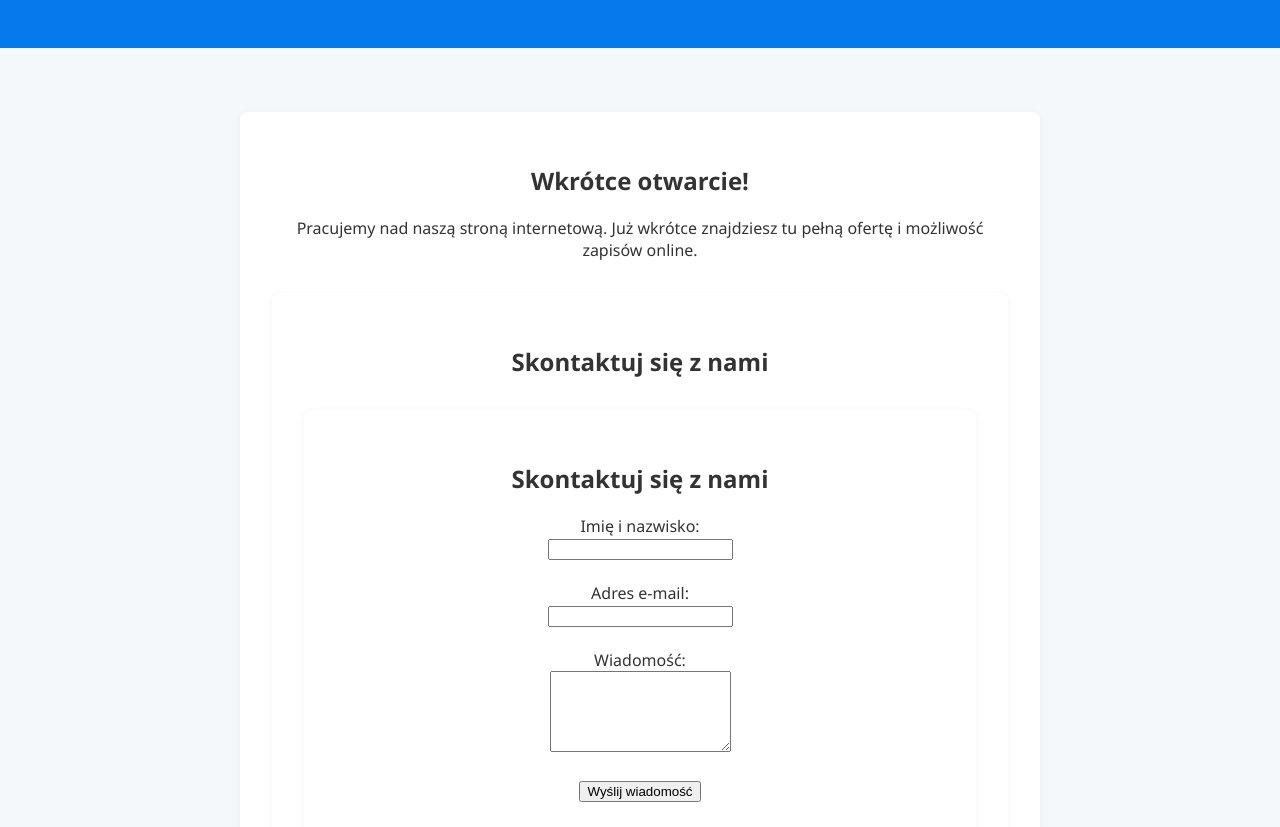
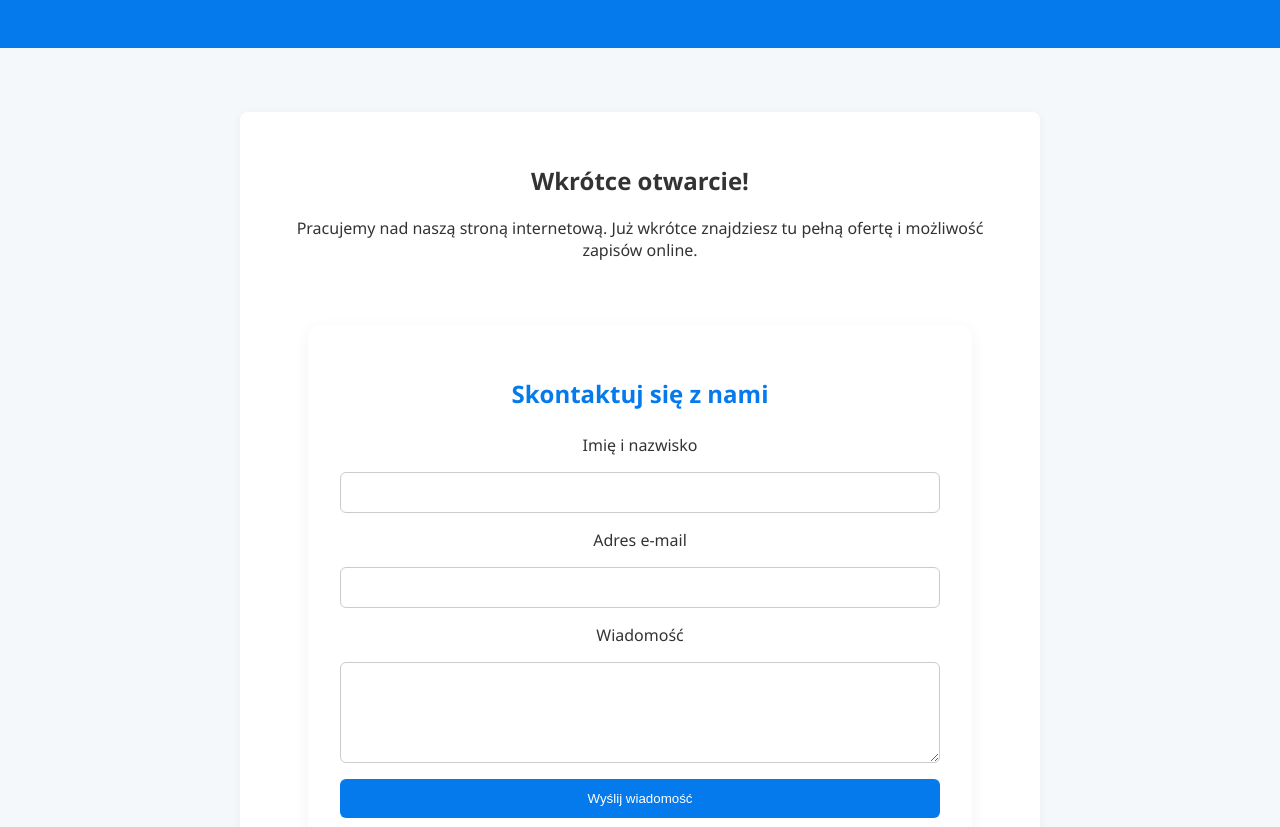
Before and after one commit to moa210/IntyCareClinic, a plain HTML site: page index.html in a window 1280 px wide. Shown: the part 125-952 px from the top of the page. Drawn offline with Linux system fonts and the light colour scheme.

Commit message:
form change

```diff
--- a/index.html
+++ b/index.html
@@ -68,26 +68,29 @@
     <section>
       <h2>Wkrótce otwarcie!</h2>
       <p>Pracujemy nad naszą stroną internetową. Już wkrótce znajdziesz tu pełną ofertę i możliwość zapisów online.</p>
-      <section>
-  <h2>Skontaktuj się z nami</h2>
-<section>
-  <h2>Skontaktuj się z nami</h2>
-  <form action="https://formsubmit.co/el/wuzopi" method="POST">
+
+<section style="max-width: 600px; margin: 4rem auto; background: #ffffff; padding: 2rem; border-radius: 12px; box-shadow: 0 4px 16px rgba(0,0,0,0.05); font-family: 'Segoe UI', sans-serif;">
+  <h2 style="color: #047aed; text-align: center; margin-bottom: 1.5rem;">Skontaktuj się z nami</h2>
+
+  <form action="https://formsubmit.co/el/wuzopi" method="POST" style="display: flex; flex-direction: column; gap: 1rem;">
     <input type="hidden" name="_captcha" value="false">
     <input type="hidden" name="_next" value="https://www.intycare.pl/dziekujemy.html">
 
-    <label for="name">Imię i nazwisko:</label><br>
-    <input type="text" id="name" name="name" required><br><br>
+    <label for="name">Imię i nazwisko</label>
+    <input type="text" id="name" name="name" required style="padding: 0.75rem; border: 1px solid #ccc; border-radius: 6px;">
 
-    <label for="email">Adres e-mail:</label><br>
-    <input type="email" id="email" name="email" required><br><br>
+    <label for="email">Adres e-mail</label>
+    <input type="email" id="email" name="email" required style="padding: 0.75rem; border: 1px solid #ccc; border-radius: 6px;">
 
-    <label for="message">Wiadomość:</label><br>
-    <textarea id="message" name="message" rows="5" required></textarea><br><br>
+    <label for="message">Wiadomość</label>
+    <textarea id="message" name="message" rows="5" required style="padding: 0.75rem; border: 1px solid #ccc; border-radius: 6px;"></textarea>
 
-    <button type="submit">Wyślij wiadomość</button>
+    <button type="submit" style="padding: 0.75rem; background: #047aed; color: white; border: none; border-radius: 6px; cursor: pointer; transition: background 0.3s;">
+      Wyślij wiadomość
+    </button>
   </form>
 </section>
+
 
 
     </section>
```
